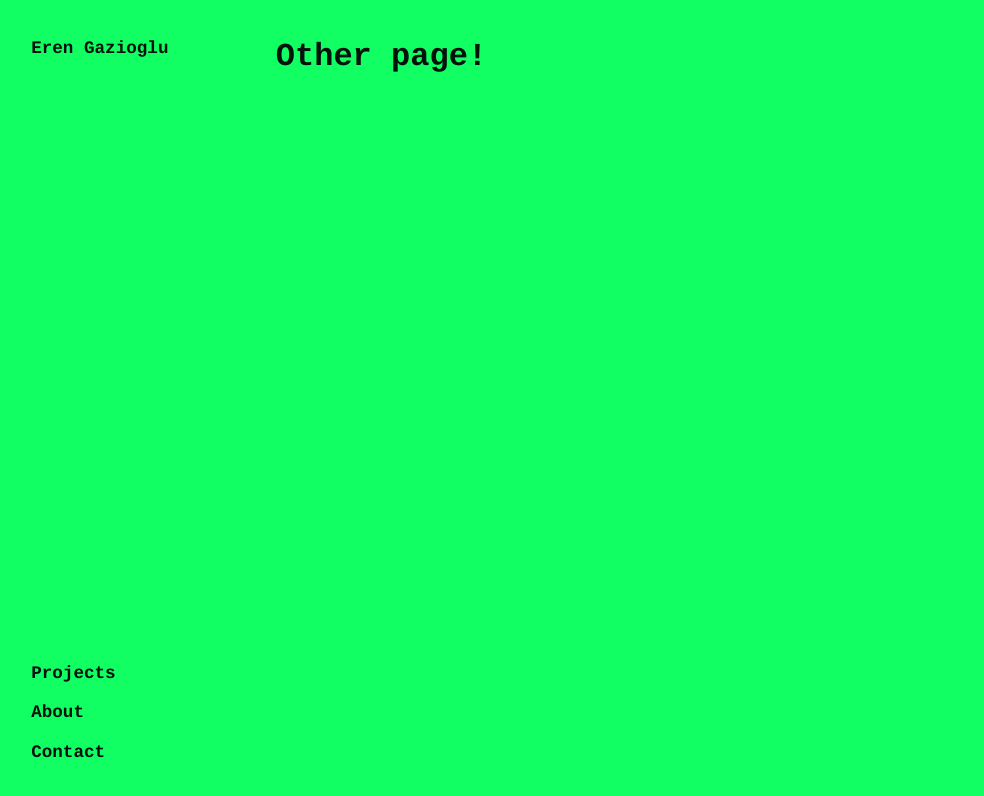
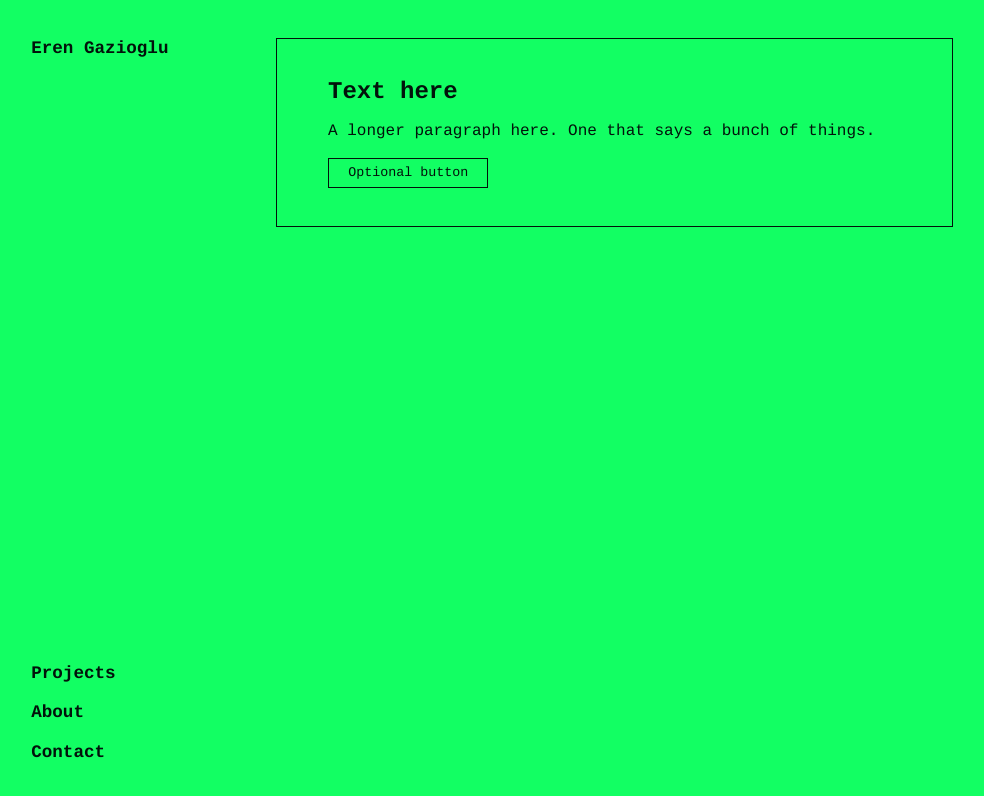
Before and after one commit to pompyproductions/erengazioglu, a React app: page /page in a window 1280 px wide. Shown: the whole page, without its empty margins (148-1132 px from the left). Built offline with nearby package versions, Linux system fonts and the light colour scheme.

Commit message:
Create basic card layout

```diff
--- /dev/null
+++ b/src/react/components/Card.js
@@ -0,0 +1,13 @@
+import React from "react";
+
+const Card = () => {
+  return (
+    <section className="card">
+      <h2>Text here</h2>
+      <p>A longer paragraph here. One that says a bunch of things.</p>
+      <button>Optional button</button>
+    </section>
+  )
+}
+
+export default Card;
--- a/src/react/pages/OtherPage.js
+++ b/src/react/pages/OtherPage.js
@@ -1,9 +1,10 @@
 import React from "react";
+import Card from "../components/Card";
 
 const OtherPage = () => {
   return (
     <main>
-      <h1>Other page!</h1>
+      <Card />
     </main>
   )
 }
--- /dev/null
+++ b/src/sass/components/_button.scss
@@ -0,0 +1,15 @@
+button {
+  background-color: var(--green);
+  color: var(--black);
+  border: 1px solid currentColor;
+  align-self: start;
+  justify-self: start;
+  padding: .4rem 1.2rem;
+  transition: background-color 0.15s, border 0.15s;
+  &:hover {
+    background-color: var(--black);
+    color: var(--green);
+    border: 1px solid black;
+    cursor: pointer;
+  }
+}
--- a/src/sass/components/_card.scss
+++ b/src/sass/components/_card.scss
@@ -1,14 +1,10 @@
 @use "../globals/breakpoints" as *;
 
 .card {
-  border-radius: var(--page-margin-x);
-  border: 1px solid currentColor;
-  padding: var(--page-margin-y) var(--page-margin-x);
   display: grid;
-  grid-auto-rows: min-content;
-
-  @include break-at("small") {
-    border-radius: 1rem;
-    gap: 1rem;
-  }
+  gap: 1.1rem;
+  border: 1px solid var(--black);
+  // background-color: var(--black);
+  // color: var(--green);
+  padding: var(--page-margin-y) var(--page-margin-x)
 }
--- a/src/sass/components/_index.scss
+++ b/src/sass/components/_index.scss
@@ -1,3 +1,4 @@
 @forward "header";
 @forward "vsep";
 @forward "card";
+@forward "button";
```
